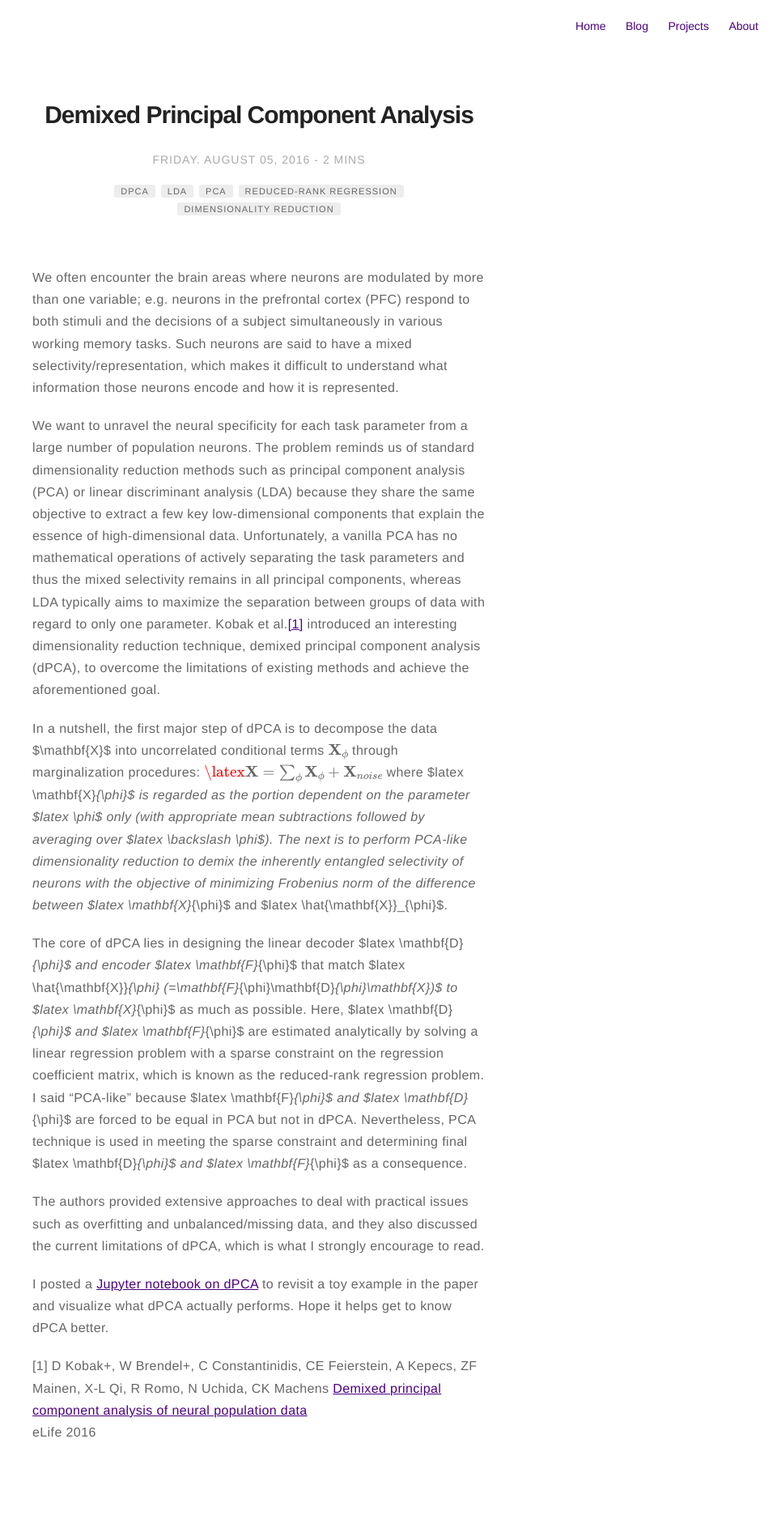
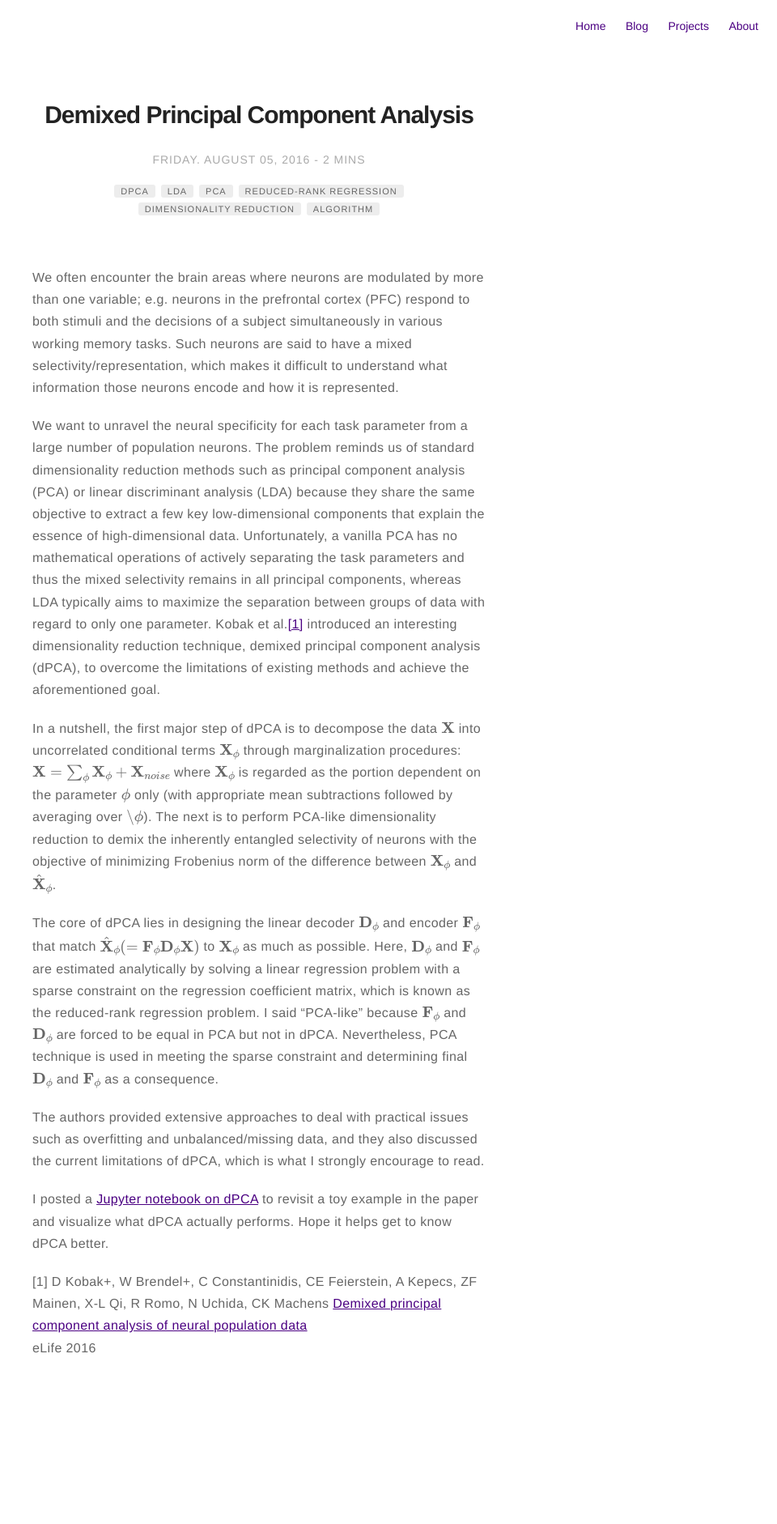
Before and after one commit to kijungyoon/kijungyoon.github.io, a Jekyll site: the page built from _posts/2016-08-05-dPCA.markdown, in a window 1280 px wide. Shown: the whole page at 81% size, without its empty margins (320-1280 px from the left). Built offline with Jekyll 4.4.1, drawn with Linux system fonts in a browser that asks for light colours; formulas are drawn with MathJax 3; after the commit the page ends 1778 px from its top, so only the background shows below that.

Commit message:
Update 2016-08-05-dPCA.markdown

```diff
--- a/_posts/2016-08-05-dPCA.markdown
+++ b/_posts/2016-08-05-dPCA.markdown
@@ -9,6 +9,7 @@ tag:
 - PCA
 - reduced-rank regression
 - dimensionality reduction
+- algorithm
 blog: true
 star: false
 author: KiJung Yoon
@@ -18,9 +19,9 @@ We often encounter the brain areas where neurons are modulated by more than one
 
 We want to unravel the neural specificity for each task parameter from a large number of population neurons. The problem reminds us of standard dimensionality reduction methods such as principal component analysis (PCA) or linear discriminant analysis (LDA) because they share the same objective to extract a few key low-dimensional components that explain the essence of high-dimensional data. Unfortunately, a vanilla PCA has no mathematical operations of actively separating the task parameters and thus the mixed selectivity remains in all principal components, whereas LDA typically aims to maximize the separation between groups of data with regard to only one parameter. Kobak et al.[[1]](https://elifesciences.org/content/5/e10989) introduced an interesting dimensionality reduction technique, demixed principal component analysis (dPCA), to overcome the limitations of existing methods and achieve the aforementioned goal.
 
-In a nutshell, the first major step of dPCA is to decompose the data $\mathbf{X}$ into uncorrelated conditional terms $$\mathbf{X}_{\phi}$$ through marginalization procedures: $$\latex \mathbf{X} = \sum_{\phi}\mathbf{X}_{\phi} + \mathbf{X}_{noise}$$ where $latex \mathbf{X}_{\phi}$ is regarded as the portion dependent on the parameter $latex \phi$ only (with appropriate mean subtractions followed by averaging over $latex \backslash \phi$). The next is to perform PCA-like dimensionality reduction to demix the inherently entangled selectivity of neurons with the objective of minimizing Frobenius norm of the difference between $latex \mathbf{X}_{\phi}$ and $latex \hat{\mathbf{X}}_{\phi}$.
+In a nutshell, the first major step of dPCA is to decompose the data $$\mathbf{X}$$ into uncorrelated conditional terms $$\mathbf{X}_{\phi}$$ through marginalization procedures: $$\mathbf{X} = \sum_{\phi}\mathbf{X}_{\phi} + \mathbf{X}_{noise}$$ where $$\mathbf{X}_{\phi}$$ is regarded as the portion dependent on the parameter $$\phi$$ only (with appropriate mean subtractions followed by averaging over $$\backslash \phi$$). The next is to perform PCA-like dimensionality reduction to demix the inherently entangled selectivity of neurons with the objective of minimizing Frobenius norm of the difference between $$\mathbf{X}_{\phi}$$ and $$\hat{\mathbf{X}}_{\phi}$$.
 
-The core of dPCA lies in designing the linear decoder $latex \mathbf{D}_{\phi}$ and encoder $latex \mathbf{F}_{\phi}$ that match $latex \hat{\mathbf{X}}_{\phi} (=\mathbf{F}_{\phi}\mathbf{D}_{\phi}\mathbf{X})$ to $latex \mathbf{X}_{\phi}$ as much as possible. Here, $latex \mathbf{D}_{\phi}$ and $latex \mathbf{F}_{\phi}$ are estimated analytically by solving a linear regression problem with a sparse constraint on the regression coefficient matrix, which is known as the reduced-rank regression problem. I said "PCA-like" because $latex \mathbf{F}_{\phi}$ and $latex \mathbf{D}_{\phi}$ are forced to be equal in PCA but not in dPCA. Nevertheless, PCA technique is used in meeting the sparse constraint and determining final $latex \mathbf{D}_{\phi}$ and $latex \mathbf{F}_{\phi}$ as a consequence.
+The core of dPCA lies in designing the linear decoder $$\mathbf{D}_{\phi}$$ and encoder $$\mathbf{F}_{\phi}$$ that match $$\hat{\mathbf{X}}_{\phi} (=\mathbf{F}_{\phi}\mathbf{D}_{\phi}\mathbf{X})$$ to $$\mathbf{X}_{\phi}$$ as much as possible. Here, $$\mathbf{D}_{\phi}$$ and $$\mathbf{F}_{\phi}$$ are estimated analytically by solving a linear regression problem with a sparse constraint on the regression coefficient matrix, which is known as the reduced-rank regression problem. I said "PCA-like" because $$\mathbf{F}_{\phi}$$ and $$\mathbf{D}_{\phi}$$ are forced to be equal in PCA but not in dPCA. Nevertheless, PCA technique is used in meeting the sparse constraint and determining final $$\mathbf{D}_{\phi}$$ and $$\mathbf{F}_{\phi}$$ as a consequence.
 
 The authors provided extensive approaches to deal with practical issues such as overfitting and unbalanced/missing data, and they also discussed the current limitations of dPCA, which is what I strongly encourage to read.
 
```
